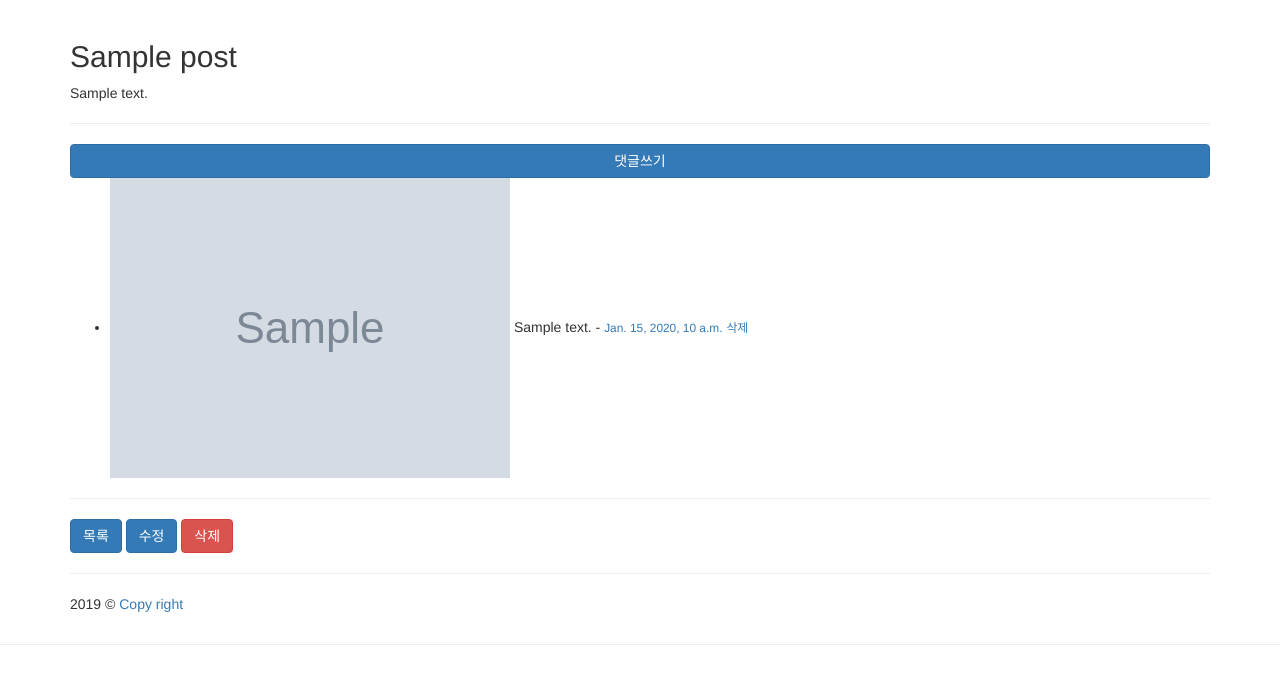
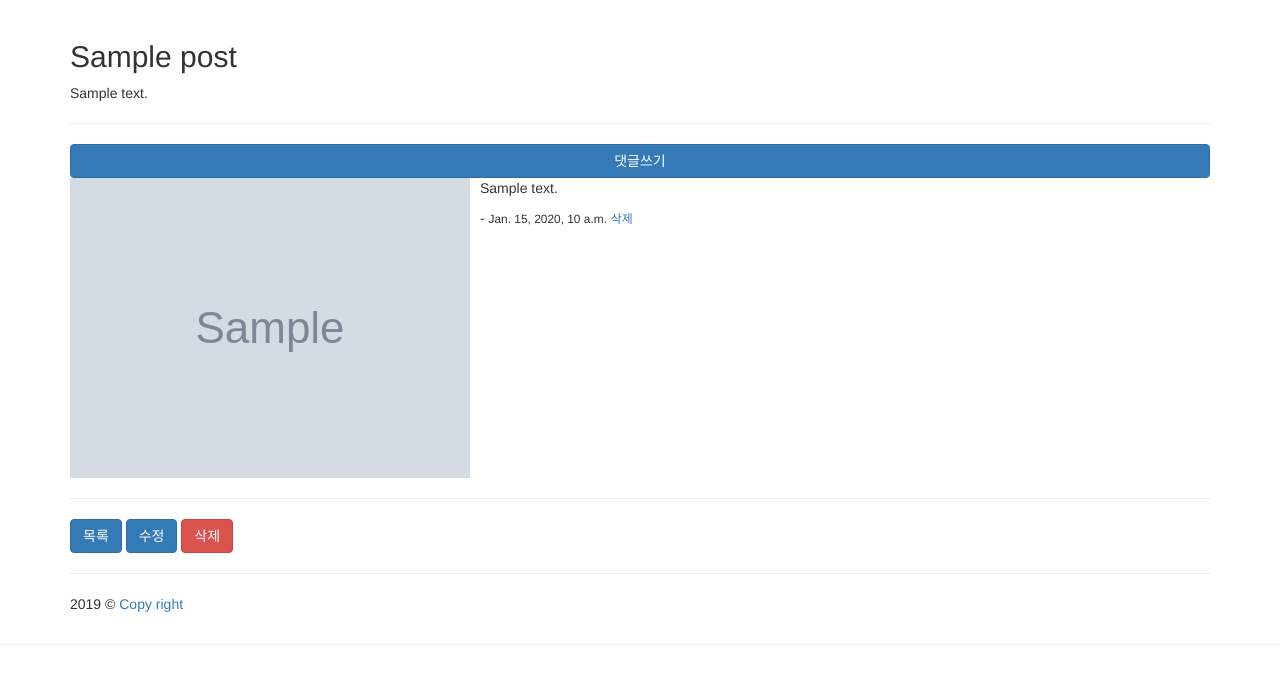
Before and after one commit to HyungtaeMoon/Ajax-basic, a Django app: page /1/ in a window 1280 px wide. Shown: the part 52-736 px from the top of the page. Run offline with Django 3.2, Linux system fonts and the light colour scheme; tables that the repository leaves empty hold one stand-in row (values such as "Sample post"); grey boxes marked "Sample" are stand-in pictures; some libraries are stand-ins or nearby versions.

Commit message:
[ADD] bootstrap3의 media components를 통해 댓글의 레이아웃 개선

```diff
--- a/app/blog/templates/blog/_comment.html
+++ b/app/blog/templates/blog/_comment.html
@@ -1,14 +1,21 @@
 {% load thumbnail %}
-<li id="comment-{{ comment.pk }}">
+<div id="comment-{{ comment.pk }}" class="media">
     {% if comment.photo %}
-        <img src="{% thumbnail comment.photo 100x100 crop %}" alt="">
+        <div class="media-left">
+            <a href="#">
+                <img src="{% thumbnail comment.photo 80x80 crop %}" class="media-object">
+            </a>
+        </div>
     {% endif %}
 
-    {{ comment.message }}
+    <div class="media-body">
+    {#    <h4 class="media-heading">Media heading</h4>#}
+
+        <p>{{ comment.message }}</p>
         &dash;
-    <a href="{% url "blog:comment_edit" comment.post.pk comment.pk %}">
+        <a href="{% url "blog:comment_edit" comment.post.pk comment.pk %}" class="comment-form-btn"
+                    data-target-id="comment-{{ comment.pk }}"></a>
             <small>{{ comment.updated_at }}</small>
-    </a>
 
         <a href="{% url "blog:comment_delete" comment.post.pk comment.pk %}"
            class="ajax-post-confirm"
@@ -16,4 +23,5 @@
            data-message="정말 삭제하시겠습니까?">
             <small>삭제</small>
         </a>
-</li>
+    </div>
+</div>
--- a/app/blog/templates/blog/post_detail.html
+++ b/app/blog/templates/blog/post_detail.html
@@ -115,11 +115,11 @@ $(function() {
             <a href="{% url "blog:comment_create" post.pk %}"
                 class="comment-form-btn btn btn-primary btn-block">댓글쓰기</a>
 
-            <ul id="comment-list">
+            <div id="comment-list">
             {% for comment in post.comment_set.all %}
               {% include "blog/_comment.html" %}
             {% endfor %}
-            </ul>
+            </div>
             <hr/>
 
             <a href="{% url 'blog:index' %}" class="btn btn-primary">목록</a>
```
Lines whose indentation alone changed are shown as unchanged.
